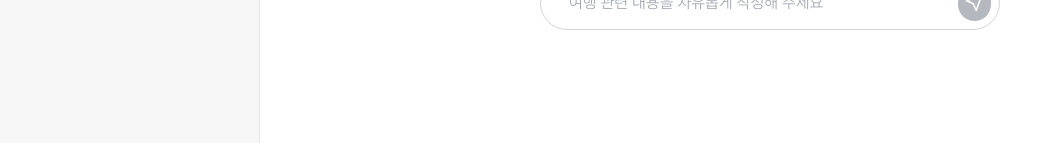
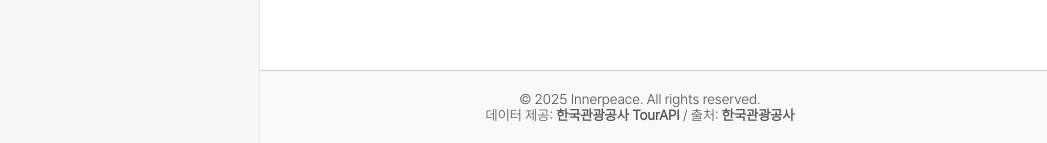
Before and after one commit to Innerpeace-Prompthon/Innerpeace, a React (Vite) app in the folder client/: page / in a window 1280 px wide. Shown: the part 657-800 px from the top of the page, without its empty margins (0-1047 px from the left). Built offline with nearby package versions, Linux system fonts and the light colour scheme; no server answers.

Commit message:
feat: footer 추가

```diff
--- a/client/src/App.tsx
+++ b/client/src/App.tsx
@@ -14,6 +14,7 @@ import {
 import DaysMap from "./components/map/DaysMap";
 import { SplitView } from "./components/SplitView/SplitView";
 import { useSplitViewStore } from "./store/splitViewStore";
+import Footer from "./components/Footer/Footer";
 
 const queryClient = new QueryClient();
 
@@ -46,6 +47,7 @@ function ChatApp() {
         )}
 
         <SplitViewToggle />
+        <Footer />
       </AppContainer>
     </>
   );
--- /dev/null
+++ b/client/src/components/Footer/Footer.tsx
@@ -0,0 +1,24 @@
+import React from "react";
+
+const Footer: React.FC = () => {
+  return (
+    <footer
+      style={{
+        backgroundColor: "#f8f9fa",
+        textAlign: "center",
+        padding: "20px",
+        fontSize: "14px",
+        color: "#555",
+        borderTop: "1px solid #ccc",
+      }}
+    >
+      <p>© 2025 Innerpeace. All rights reserved.</p>
+      <p>
+        데이터 제공: <strong>한국관광공사 TourAPI</strong> / 출처:{" "}
+        <strong>한국관광공사</strong>
+      </p>
+    </footer>
+  );
+};
+
+export default Footer;
--- a/client/src/styles/App.styles.ts
+++ b/client/src/styles/App.styles.ts
@@ -2,9 +2,10 @@ import styled from "styled-components";
 
 export const AppContainer = styled.div`
   display: flex;
-  height: 100vh;
+  flex-direction: column;  /* 세로 정렬 */
+  min-height: 100vh;       /* 화면 전체 높이 확보 */
   width: 100vw;
-  overflow: hidden;
+  // overflow: hidden;
 `;
 
 export const SidebarWrapper = styled.div<{ $isHidden?: boolean }>`
@@ -19,12 +20,18 @@ export const SidebarWrapper = styled.div<{ $isHidden?: boolean }>`
 `;
 
 export const ChatContainer = styled.div<{ $hasSplitView?: boolean }>`
+  flex: 1;                /* 남은 공간 다 차지 */
+  margin-left: ${(props) => (props.$hasSplitView ? "0" : "260px")};
+  width: ${(props) => (props.$hasSplitView ? "50%" : "auto")};
   display: flex;
   flex-direction: column;
-  flex: ${(props) => (props.$hasSplitView ? "none" : "1")};
-  margin-left: ${(props) => (props.$hasSplitView ? "0" : "260px")};
-  width: ${(props) => (props.$hasSplitView ? "50%" : "auto")};
-  transition: all 0.3s ease;
+  overflow-y: auto;       /* 스크롤 가능 */
+  // display: flex;
+  // flex-direction: column;
+  // flex: ${(props) => (props.$hasSplitView ? "none" : "1")};
+  // margin-left: ${(props) => (props.$hasSplitView ? "0" : "260px")};
+  // width: ${(props) => (props.$hasSplitView ? "50%" : "auto")};
+  // transition: all 0.3s ease;
 `;
 
 export const ChatContent = styled.div`
```
